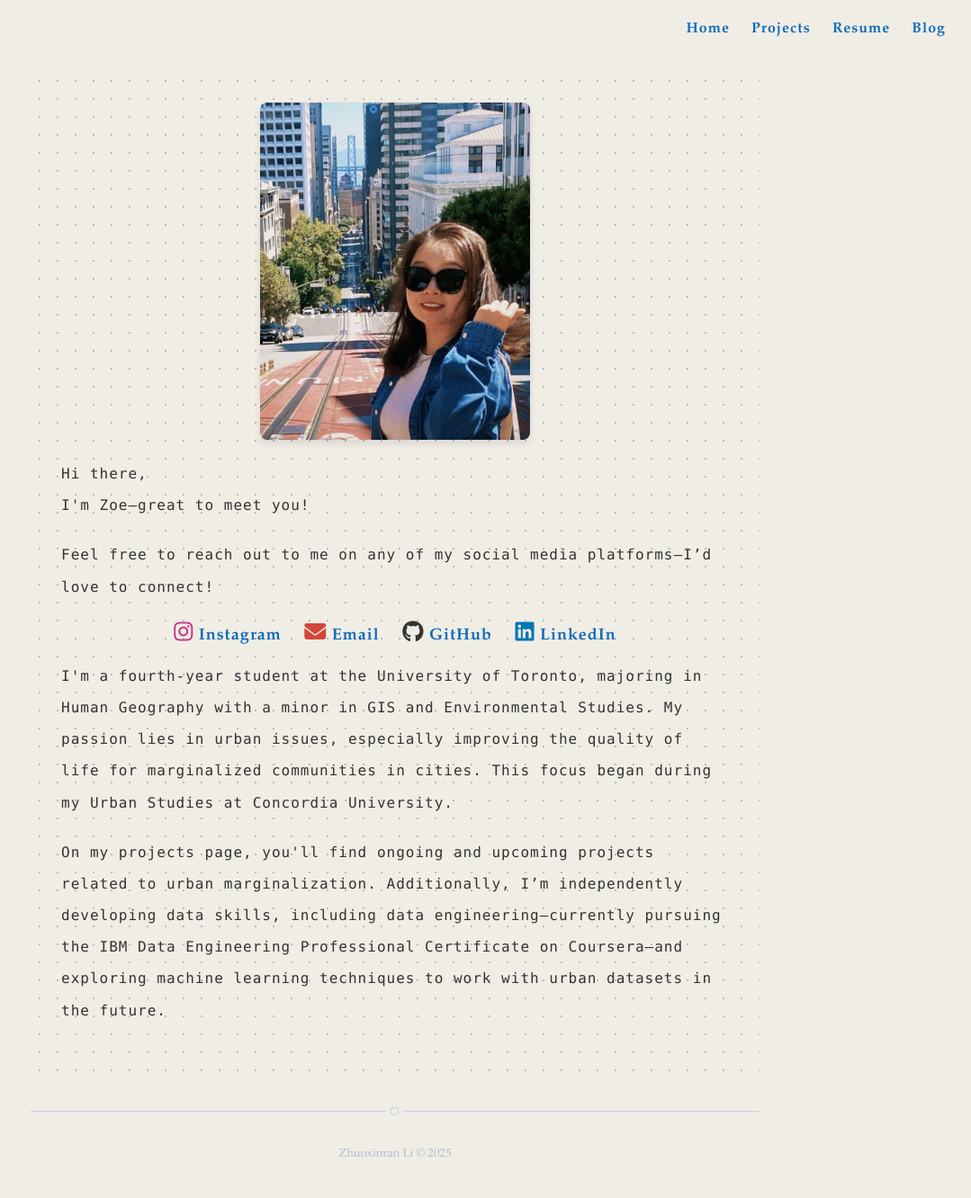
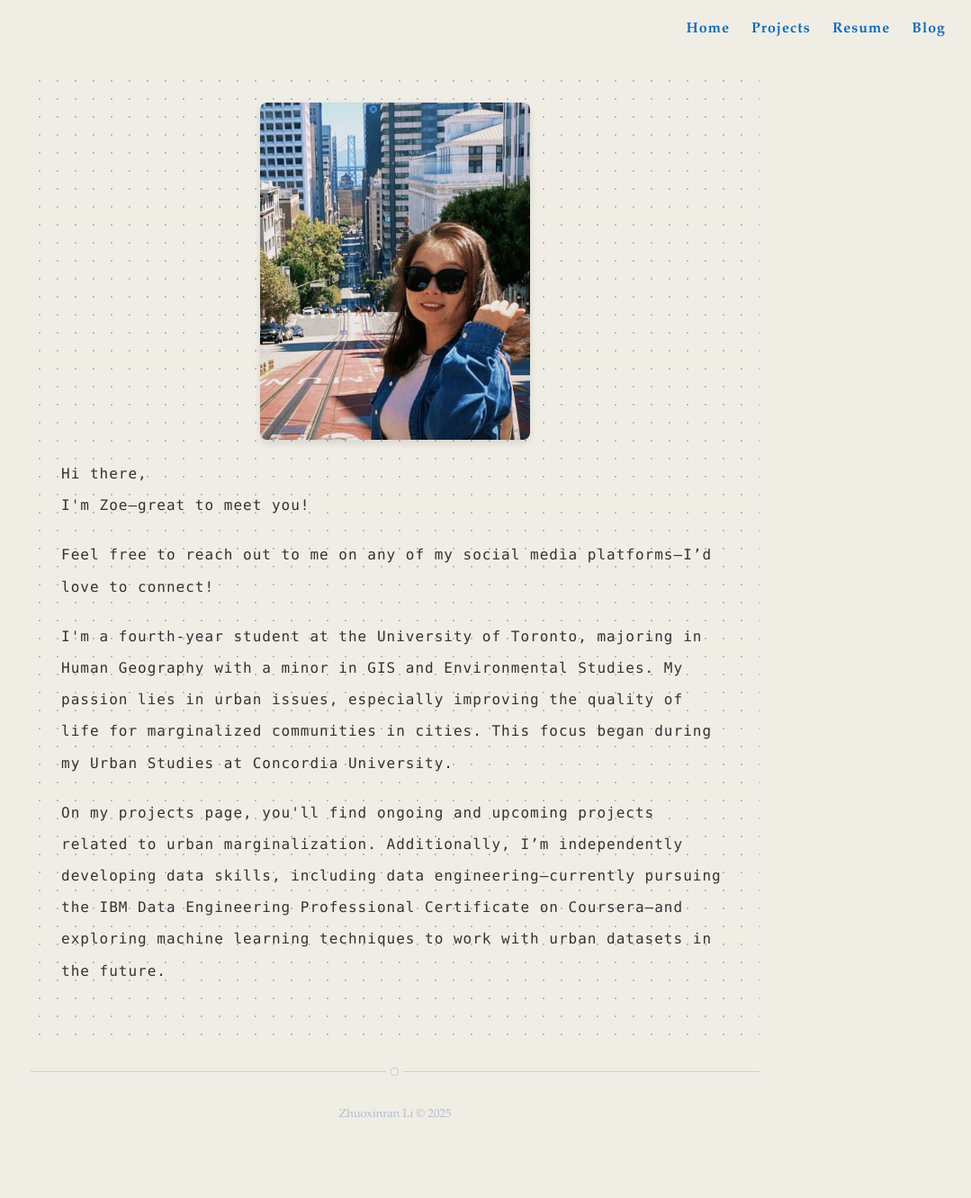
Before and after one commit to zoezxrli/zoezxrli.github.io, a Jekyll site: the page built from about.md, in a window 1280 px wide. Shown: the whole page at 90% size, without its empty margins (201-1280 px from the left). Built offline with Jekyll 4.4.1, drawn with Linux system fonts in a browser that asks for light colours; nearby versions of some CDN libraries; after the commit the page ends 1288 px from its top, so only the background shows below that.

Commit message:
remove the social link

```diff
--- a/about.md
+++ b/about.md
@@ -13,26 +13,6 @@ I'm Zoe—great to meet you!</p>
 
 <p>Feel free to reach out to me on any of my social media platforms—I’d love to connect!</p>
 
-<!-- Social Links Section -->
-<div class="social-links" style="text-align: center;">
-    <!-- Instagram -->
-    <a href="https://www.instagram.com/yigezhuoe/" target="_blank" style="text-decoration: none; margin-right: 20px; font-weight: bold; font-size: 18px;">
-        <i class="fab fa-instagram" style="font-size: 24px; color: #C13584;"></i> Instagram
-    </a>
-    <!-- Email -->
-    <a href="mailto:zhuoxinran.li@mail.utoronto.ca" style="text-decoration: none; margin-right: 20px; font-weight: bold; font-size: 18px;">
-        <i class="fas fa-envelope" style="font-size: 24px; color: #D44638;"></i> Email
-    </a>
-    <!-- GitHub -->
-    <a href="https://github.com/zoezxrli?tab=repositories" target="_blank" style="text-decoration: none; margin-right: 20px; font-weight: bold; font-size: 18px;">
-        <i class="fab fa-github" style="font-size: 24px; color: #333;"></i> GitHub
-    </a>
-    <!-- LinkedIn -->
-    <a href="https://www.linkedin.com/in/zhuoxinranli/" target="_blank" style="text-decoration: none; font-weight: bold; font-size: 18px;">
-        <i class="fab fa-linkedin" style="font-size: 24px; color: #0077B5;"></i> LinkedIn
-    </a>
-</div>
-
 <p>I'm a fourth-year student at the University of Toronto, majoring in Human Geography with a minor in GIS and Environmental Studies. My passion lies in urban issues, especially improving the quality of life for marginalized communities in cities. This focus began during my Urban Studies at Concordia University.</p>
 
 <p>On my projects page, you'll find ongoing and upcoming projects related to urban marginalization. Additionally, I’m independently developing data skills, including data engineering—currently pursuing the IBM Data Engineering Professional Certificate on Coursera—and exploring machine learning techniques to work with urban datasets in the future.</p>
```
